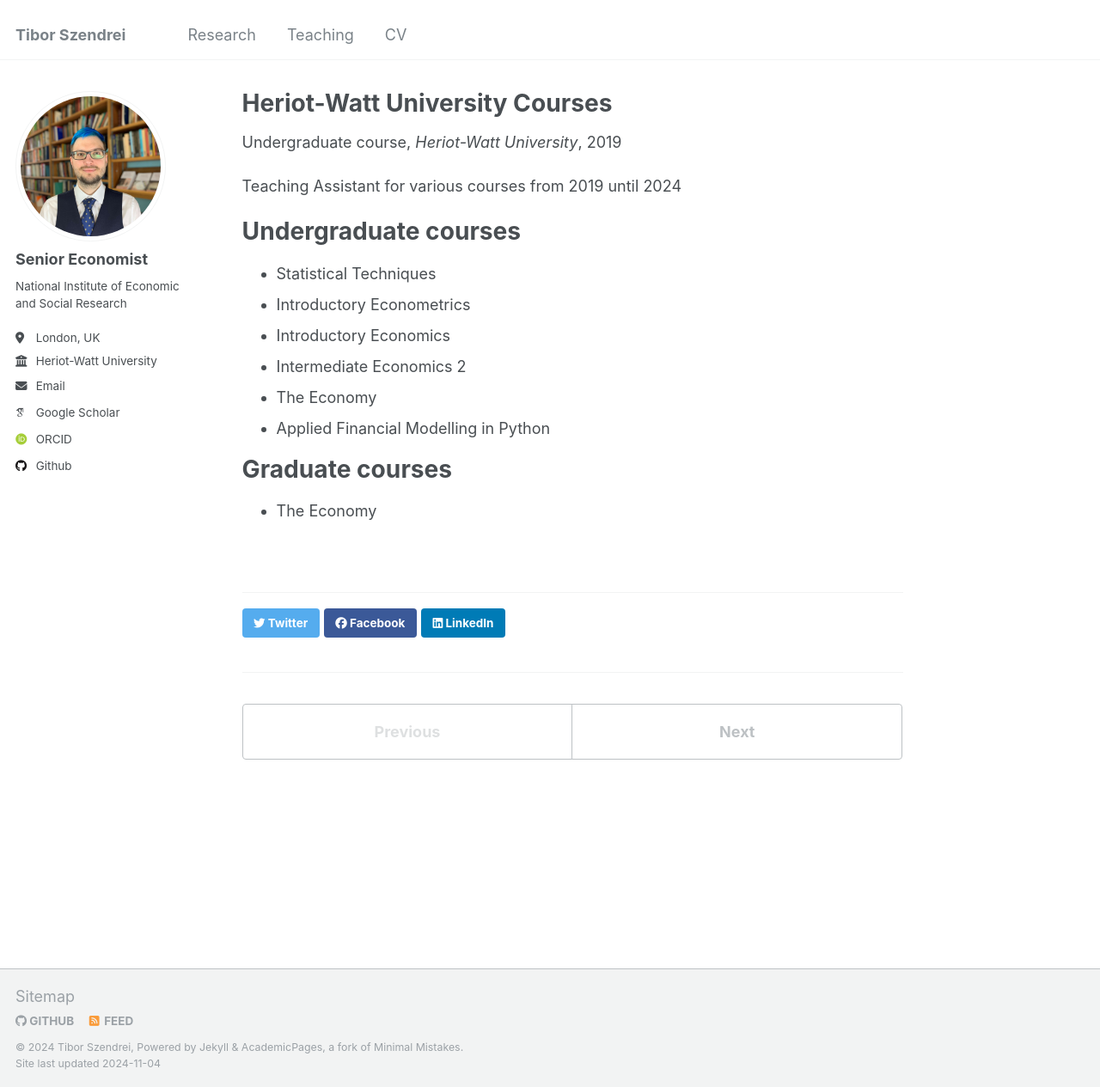
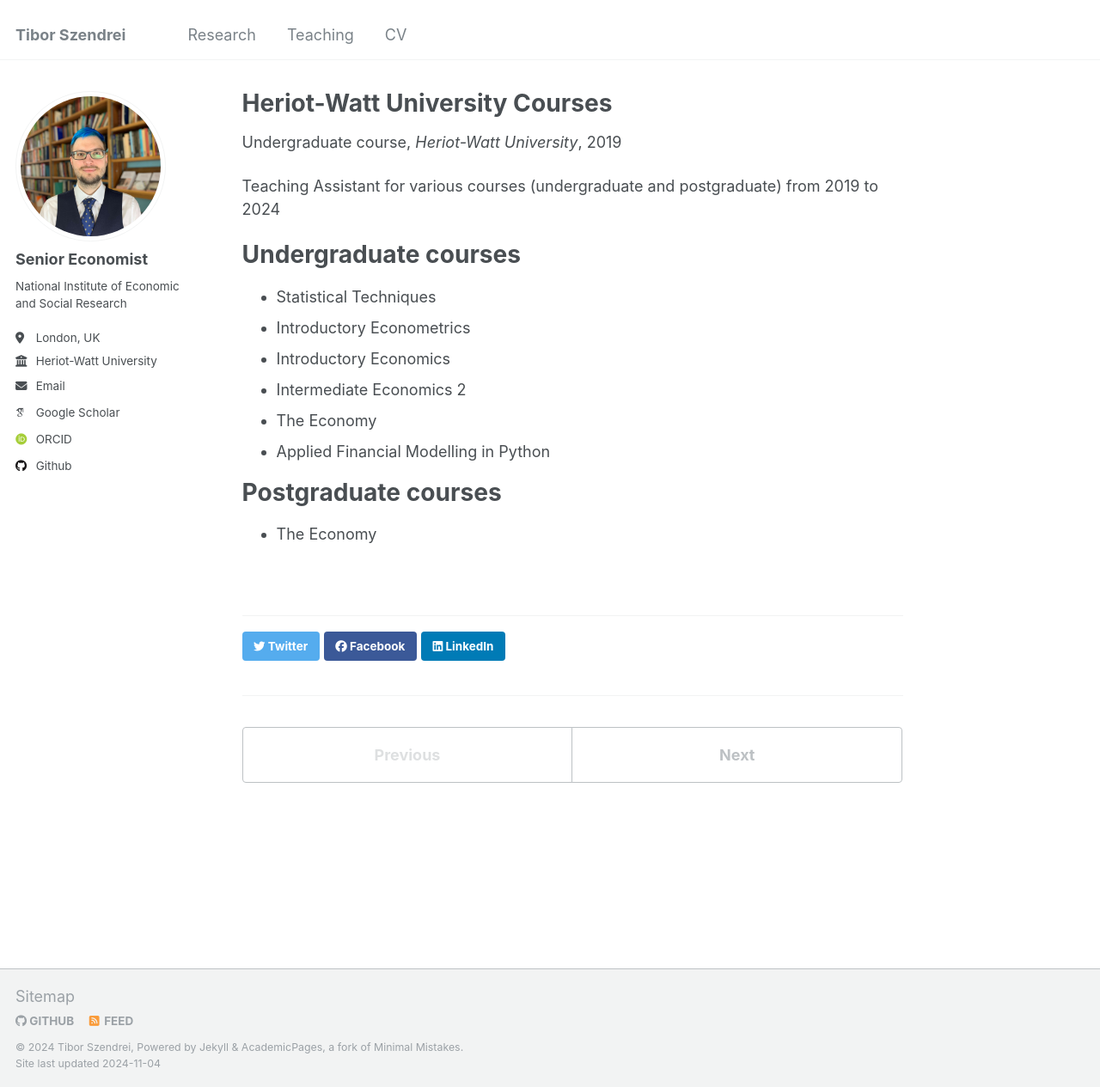
Before and after one commit to econometibi/econometibi.github.io, a Jekyll site: the page built from _teaching/HWU.md, in a window 1280 px wide and 1265 px high. Shown: the whole window at 86% size. Built offline with Jekyll 4.4.1, drawn with Linux system fonts in a browser that asks for light colours; some web fonts are replaced.

Commit message:
Update HWU.md

```diff
--- a/_teaching/HWU.md
+++ b/_teaching/HWU.md
@@ -8,7 +8,7 @@ date: 2019-09-01
 location: "Edinburgh, United Kingdom"
 ---
 
-Teaching Assistant for various courses from 2019 until 2024
+Teaching Assistant for various courses (undergraduate and postgraduate) from 2019 to 2024
 
 Undergraduate courses
 ======
@@ -19,6 +19,6 @@ Undergraduate courses
 - The Economy
 - Applied Financial Modelling in Python
 
-Graduate courses
+Postgraduate courses
 ======
 - The Economy
```
